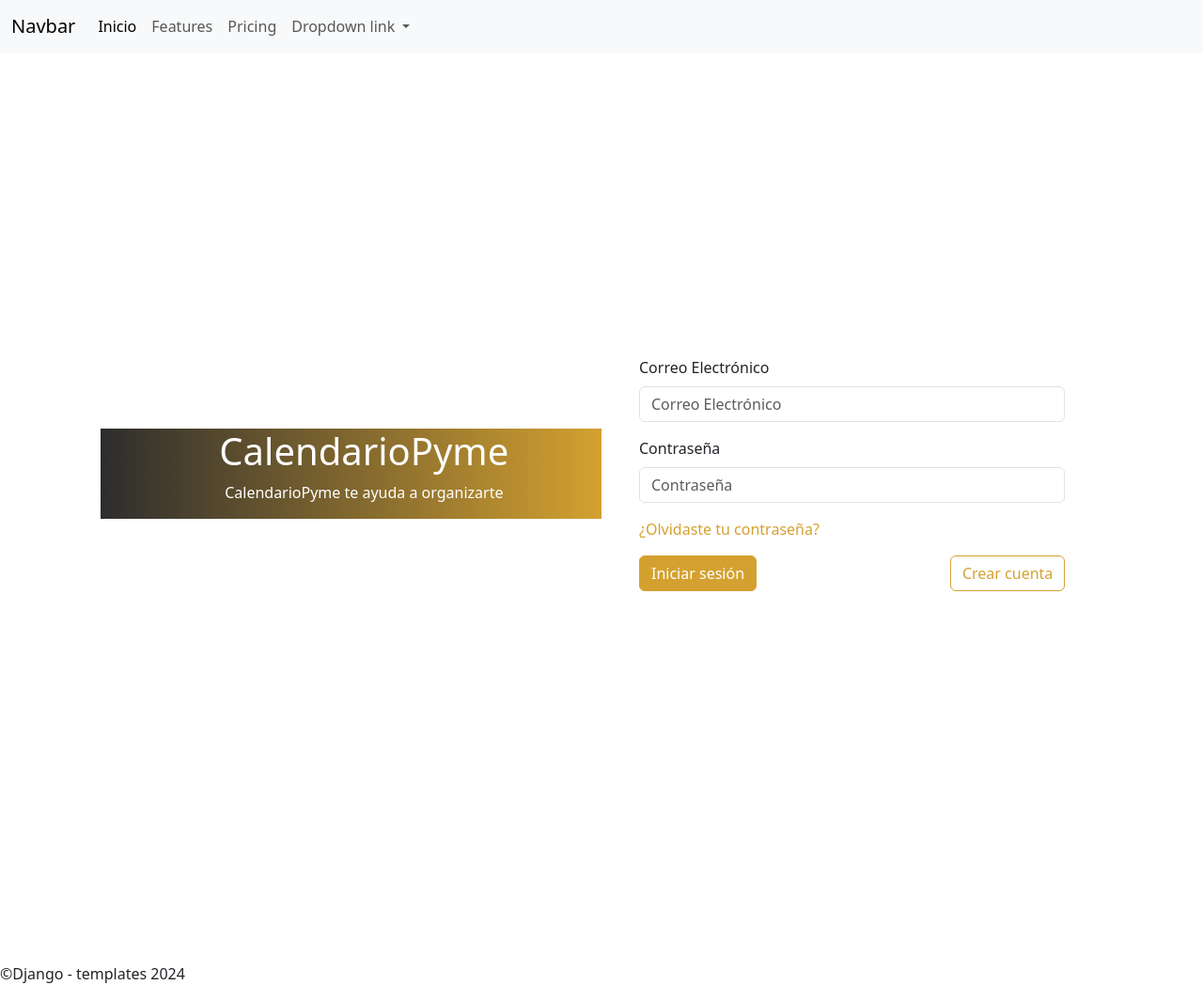
After one commit to GabrielDelPino/calendariopymes, a Django app: page / in a window 1280 px wide. The commit adds this page. Shown: the whole page at 94% size. Run offline with Django 5.2, Linux system fonts and the light colour scheme; some libraries are stand-ins or nearby versions.

Commit message:
modificar tamano de login

```diff
--- /dev/null
+++ b/login/templates/login/index.html
@@ -0,0 +1,33 @@
+{% extends 'base.html' %}
+{% block content %}
+<div class="container-fluid">
+  <div class="row justify-content-center align-items-center" style="min-height: 100vh;">
+      <div class="col-md-5 left-section text-center d-flex flex-column justify-content-center">
+          <h1>CalendarioPyme</h1>
+          <p>CalendarioPyme te ayuda a organizarte</p>
+      </div>
+      <div class="col-md-5 right-section">
+          <form>
+              <div class="mb-3">
+                  <label for="email" class="form-label">
+                      Correo Electrónico
+                  </label>
+                  <input type="email" class="form-control" id="email" placeholder="Correo Electrónico">
+              </div>
+              <div class="mb-3">
+                  <label for="password" class="form-label">
+                      Contraseña
+                  </label>
+                  <input type="password" class="form-control" id="password" placeholder="Contraseña">
+              </div>
+              <a href="#" class="forgot-password">¿Olvidaste tu contraseña?</a>
+              <div class="button-group mt-3">
+                  <button type="submit" class="btn btn-primary">Iniciar sesión</button>
+                  <button type="button" class="btn btn-secondary">Crear cuenta</button>
+              </div>
+          </form>
+      </div>
+  </div>
+</div>
+
+{% endblock %}
--- /dev/null
+++ b/login/urls.py
@@ -0,0 +1,8 @@
+from django.urls import path
+from . import views
+
+
+app_name = "login"
+urlpatterns = [
+    path('', views.index,name="index"),
+]
--- a/login/views.py
+++ b/login/views.py
@@ -1,3 +1,5 @@
 from django.shortcuts import render
 
 # Create your views here.
+def index(request):
+    return render(request,"login/index.html")
--- a/projecto/urls.py
+++ b/projecto/urls.py
@@ -15,8 +15,9 @@ Including another URLconf
     2. Add a URL to urlpatterns:  path('blog/', include('blog.urls'))
 """
 from django.contrib import admin
-from django.urls import path
+from django.urls import path, include
 
 urlpatterns = [
     path('admin/', admin.site.urls),
+    path('', include("login.urls")),
 ]
--- /dev/null
+++ b/static/css/styles.css
@@ -0,0 +1,59 @@
+/* styles.css */
+
+.container {
+    display: flex;
+    justify-content: center;
+    align-items: center;
+    height: 80vh;
+    box-shadow: 0 5px 15px rgba(0, 0, 0, 0.1);
+    margin-top: 40px;
+}
+
+.left-section {
+    background: linear-gradient(to right, #2d2d2d, #d4a130);
+    color: white;
+    display: flex;
+    flex-direction: column;
+    justify-content: center;
+    padding-left: 40px;
+}
+
+.left-section h1 {
+    font-size: 2.5rem;
+}
+
+.right-section {
+    padding: 40px;
+    background-color: #fff;
+}
+
+.forgot-password {
+    display: block;
+    margin: 10px 0;
+    color: #d4a130;
+    text-decoration: none;
+}
+
+.forgot-password:hover {
+    text-decoration: underline;
+}
+
+.button-group {
+    display: flex;
+    justify-content: space-between;
+}
+
+.btn-primary {
+    background-color: #d4a130;
+    border-color: #d4a130;
+}
+
+.btn-secondary {
+    background-color: #fff;
+    color: #d4a130;
+    border: 1px solid #d4a130;
+}
+
+.btn:hover {
+    background-color: #b68927;
+}
--- a/templates/base.html
+++ b/templates/base.html
@@ -6,6 +6,7 @@
     <meta name="viewport" content="width=device-width, initial-scale=1.0">
     <title>{% block tittle %}Login {% endblock %}</title>
     <link rel="stylesheet" href="{% static 'css/bootstrap.min.css' %}">
+    <link rel="stylesheet" href="{% static 'css/styles.css' %}">
 </head>
 <body>
   <nav class="navbar navbar-expand-lg bg-body-tertiary">
@@ -17,7 +18,7 @@
       <div class="collapse navbar-collapse" id="navbarNavDropdown">
         <ul class="navbar-nav">
           <li class="nav-item">
-            <a class="nav-link active" aria-current="page" href="{% url 'inicio:index' %}">Inicio</a>
+            <a class="nav-link active" aria-current="page" href="{% url 'login:index' %}">Inicio</a>
           </li>
           <li class="nav-item">
             <a class="nav-link" href="#">Features</a>
```
